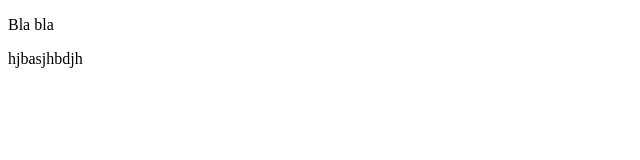
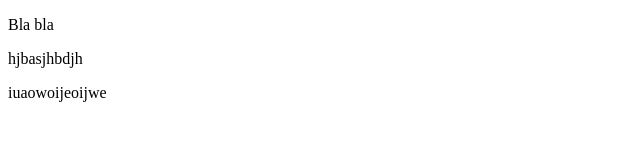
Before and after one commit to tda2811/test1, a plain HTML site: page index.html in a window 1280 px wide. Shown: the whole page, without its empty margins (0-640 px from the left). Drawn offline with Linux system fonts and the light colour scheme.

Commit message:
Update index.html

```diff
--- a/index.html
+++ b/index.html
@@ -9,6 +9,8 @@
 <body>
     <p>Bla bla</p>
     <p>hjbasjhbdjh</p>
+    iuaowoijeoijwe
+
 
 </body>
 </html>
```
